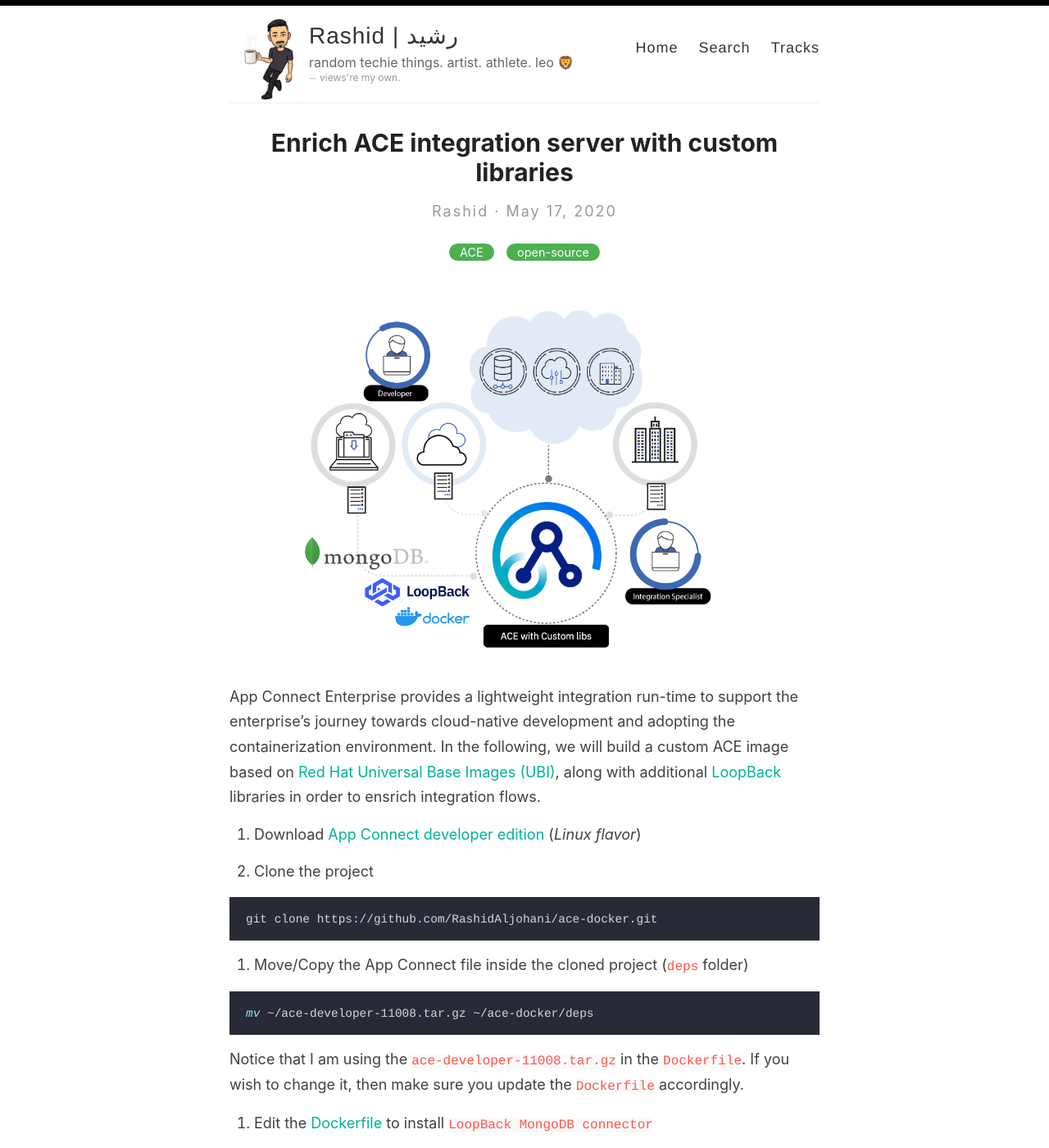
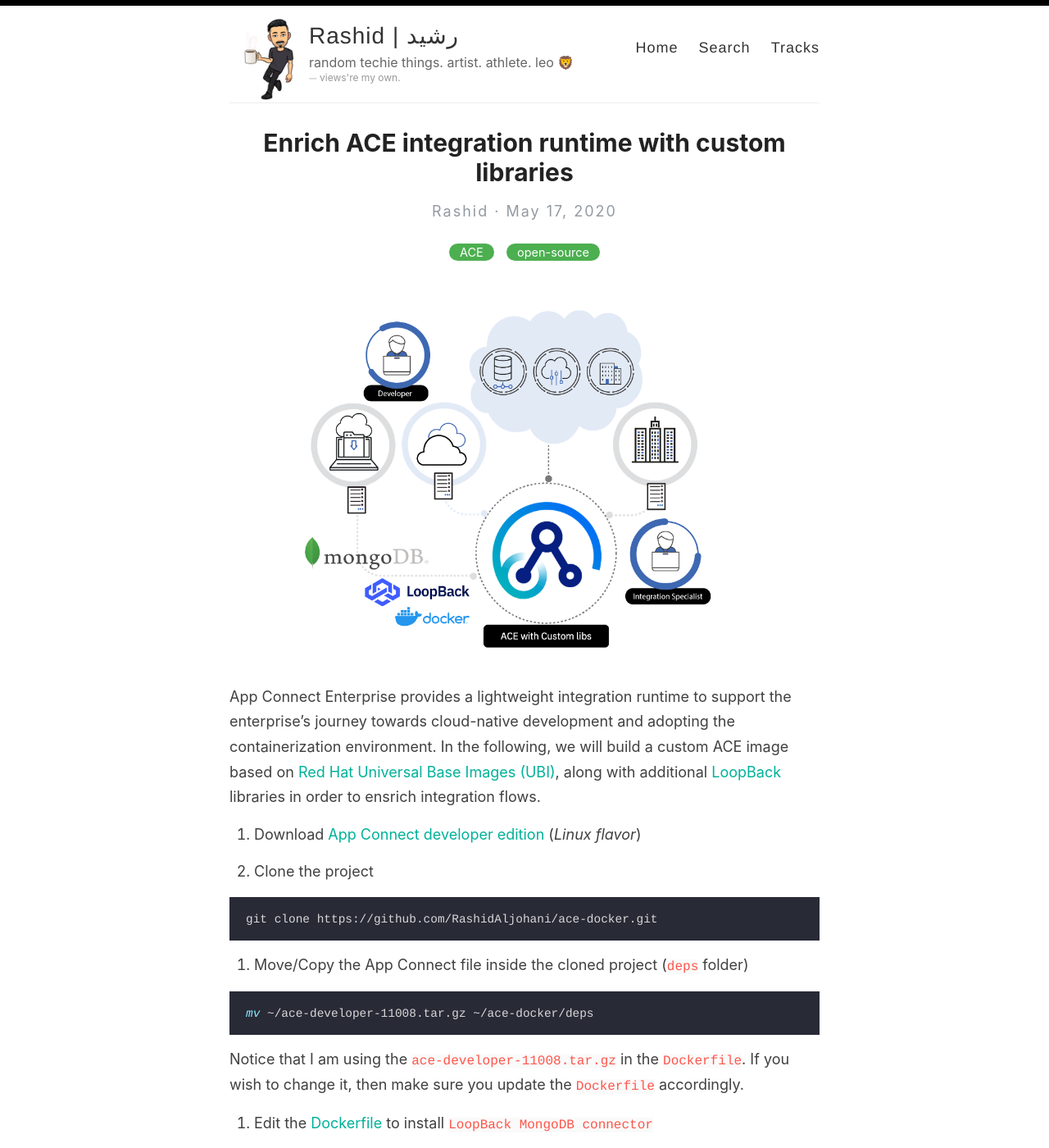
Before and after one commit to RashidAljohani/localhost, a Jekyll site: the page built from _posts/2020-05-17-build-custom-intergration-runtime.md, in a window 1280 px wide and 1400 px high. Shown: the whole window at 82% size. Built offline with Jekyll 4.4.1, drawn with Linux system fonts in a browser that asks for light colours; comment, search, counter and statistics services are not loaded.

Commit message:
Update the banner

```diff
--- a/_posts/2020-05-17-build-custom-intergration-server.md
+++ b/_posts/2020-05-17-build-custom-intergration-runtime.md
@@ -1,16 +1,16 @@
 ---
 layout: post
-title:  Enrich ACE integration server with custom libraries
+title:  Enrich ACE integration runtime with custom libraries
 categories: [ACE,open-source]
 excerpt: Customize App Connect runtime to suit your integration requirements
-image: /images/blogs/ACE-build-custom-intergration-server/banner.png
+image: /images/blogs/ACE-build-custom-intergration-runtime/banner.png
 author: ["RashidAljohani"]
 ---
 
-![](/images/blogs/ACE-build-custom-intergration-server/banner.png)
+![](/images/blogs/ACE-build-custom-intergration-runtime/banner.png)
 
 
-App Connect Enterprise provides a lightweight integration run-time to support the enterprise's journey towards cloud-native development and adopting the containerization environment. In the following, we will build a custom ACE image based on [Red Hat Universal Base Images (UBI)](https://developers.redhat.com/products/rhel/ubi/), along with additional [LoopBack](https://loopback.io/) libraries in order to ensrich integration flows.
+App Connect Enterprise provides a lightweight integration runtime to support the enterprise's journey towards cloud-native development and adopting the containerization environment. In the following, we will build a custom ACE image based on [Red Hat Universal Base Images (UBI)](https://developers.redhat.com/products/rhel/ubi/), along with additional [LoopBack](https://loopback.io/) libraries in order to ensrich integration flows.
 
 
 
```
Also changed, not shown: images/blogs/ACE-build-custom-intergration-runtime/banner.png (renamed from images/blogs/ACE-build-custom-intergration-server/banner.png).
